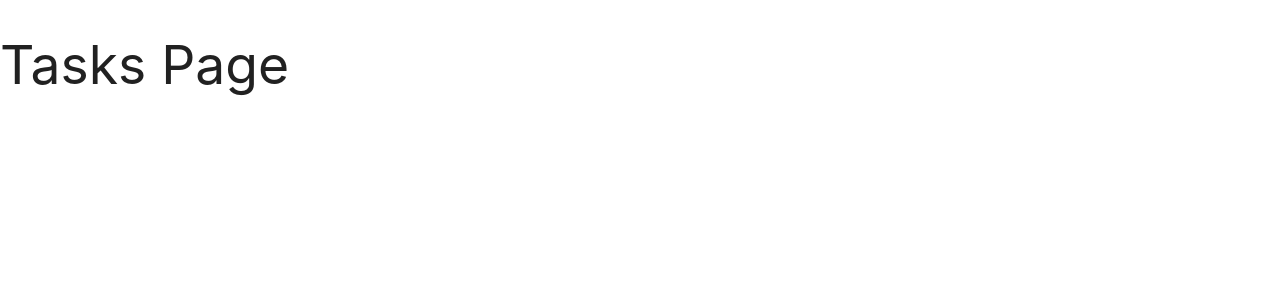
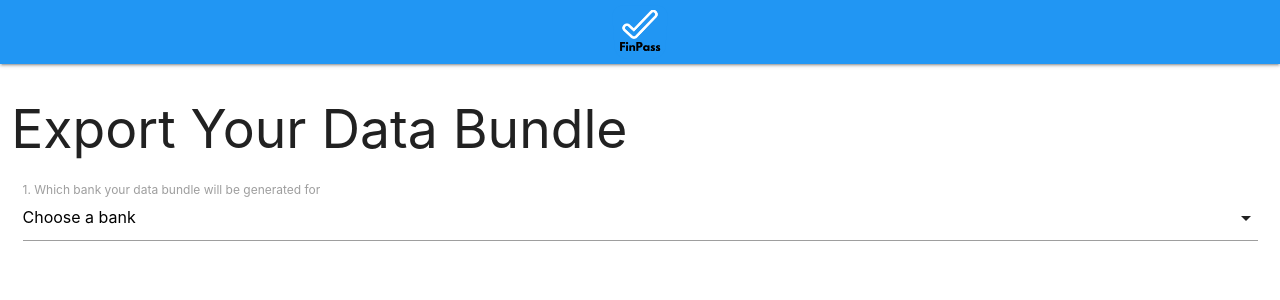
Before and after one commit to shenba2014/2019_EPAM_FinTech_Hackathon_Alpha, a React (Create React App) app in the folder frontend/finpass/: page /tasks in a window 1280 px wide. Shown: the top 300 px of the page. Built offline with nearby package versions, Linux system fonts and the light colour scheme.

Commit message:
update tasks page

```diff
--- a/frontend/finpass/src/pages/Export/export-page.js
+++ b/frontend/finpass/src/pages/Export/export-page.js
@@ -54,6 +54,8 @@ export const ExportPage = () => {
     );
 
     return (
+        <div className="row">
+            <div className="col s12">
                 <Fragment>
                     <h2>Export Your Data Bundle</h2>
 
@@ -74,5 +76,7 @@ export const ExportPage = () => {
                         bank.length > 0 && <a className="waves-effect waves-light btn" onClick={handleClickExport}>Export</a>
                     }
                 </Fragment>
+            </div>
+        </div>
     );
 };
--- a/frontend/finpass/src/pages/Tasks.js
+++ b/frontend/finpass/src/pages/Tasks.js
@@ -1,10 +1,18 @@
 import React from 'react';
+import logo from '../FinPass.png';
+import './Profile.css';
+import { ExportPage } from './Export/export-page';
 
 export default class Tasks extends React.Component {
   render() {
     return (
       <div>
-        <h2>Tasks Page</h2>
+        <nav className="nav">
+          <div className="nav-wrapper blue">
+            <img src={logo} alt="finPass" className='brand-logo center logo'/>
+          </div>
+        </nav>
+        <ExportPage />
       </div>
     );
   }
```
Lines whose indentation alone changed are shown as unchanged.
